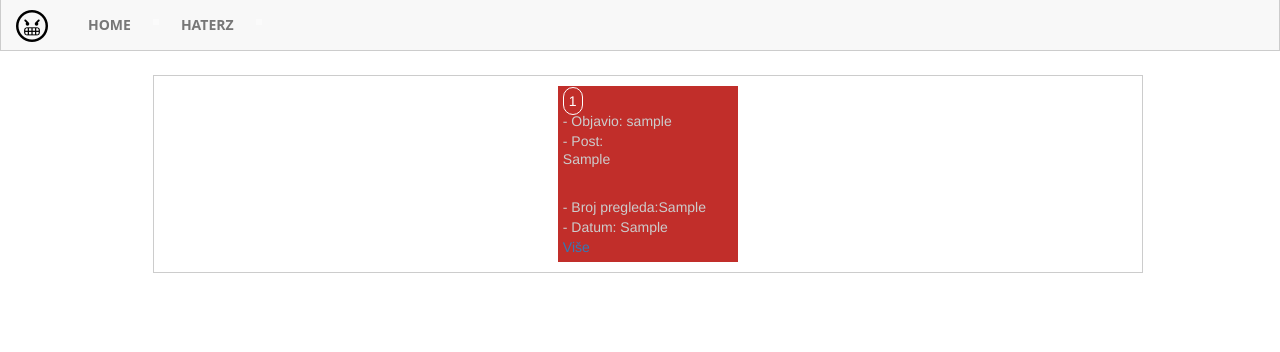
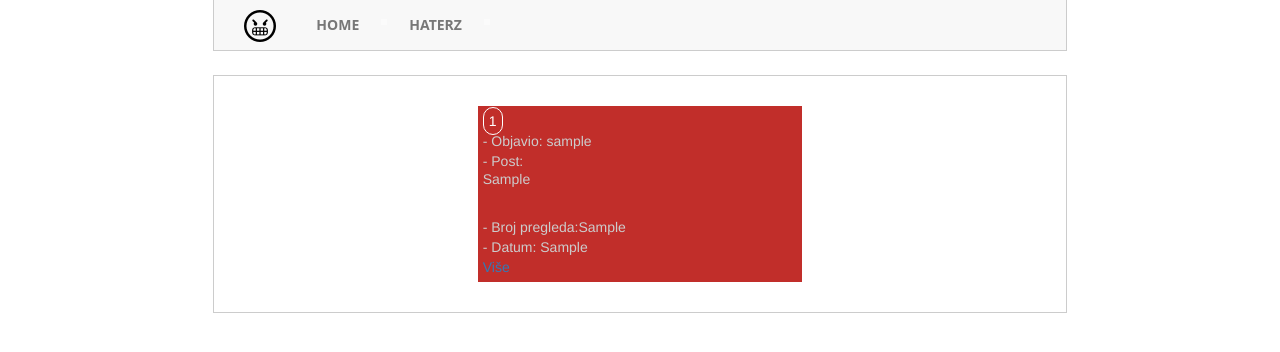
Before and after one commit to LukaGado/ihate, a PHP site: page /posts.php in a window 1280 px wide. Shown: the top 352 px of the page. Run offline with PHP 8.4, Linux system fonts and the light colour scheme; tables that the repository leaves empty or names only in its code hold one stand-in row (values such as "Sample post"); some libraries are stand-ins or nearby versions.

Commit message:
fix sirine
fix sirine

```diff
--- a/posts.php
+++ b/posts.php
@@ -15,7 +15,7 @@
 
  </head>
  <body>
-<nav class="navbar navbar-default navbar-fixed-top">
+<nav class="navbar navbar-default navbar-fixed-top col-md-offset-1 col-md-8">
   <div class="container-fluid">
     <!-- Brand and toggle get grouped for better mobile display -->
     <div class="navbar-header">
@@ -46,9 +46,9 @@
   </div><!-- /.container-fluid -->
 </nav>
 
-<div class="container">
-    <div class="row">
-        <div class="col-md-offset-1 col-md-8 hate-container">
+<!-- <div class="container">
+    <div class="row"> -->
+        <div class="col-md-offset-1 col-md-8 wrapper">
             <?php
 				include 'includes/db.php';
 
@@ -75,8 +75,8 @@
 
 			 ?>
         </div>
-    </div><!-- end row -->
-</div><!-- end container -->
+   <!-- </div> end row -->
+<!-- </div> end container -->
 
 </body>
 
```
Also changed, not shown: pregled.php (+6 -6 lines).
